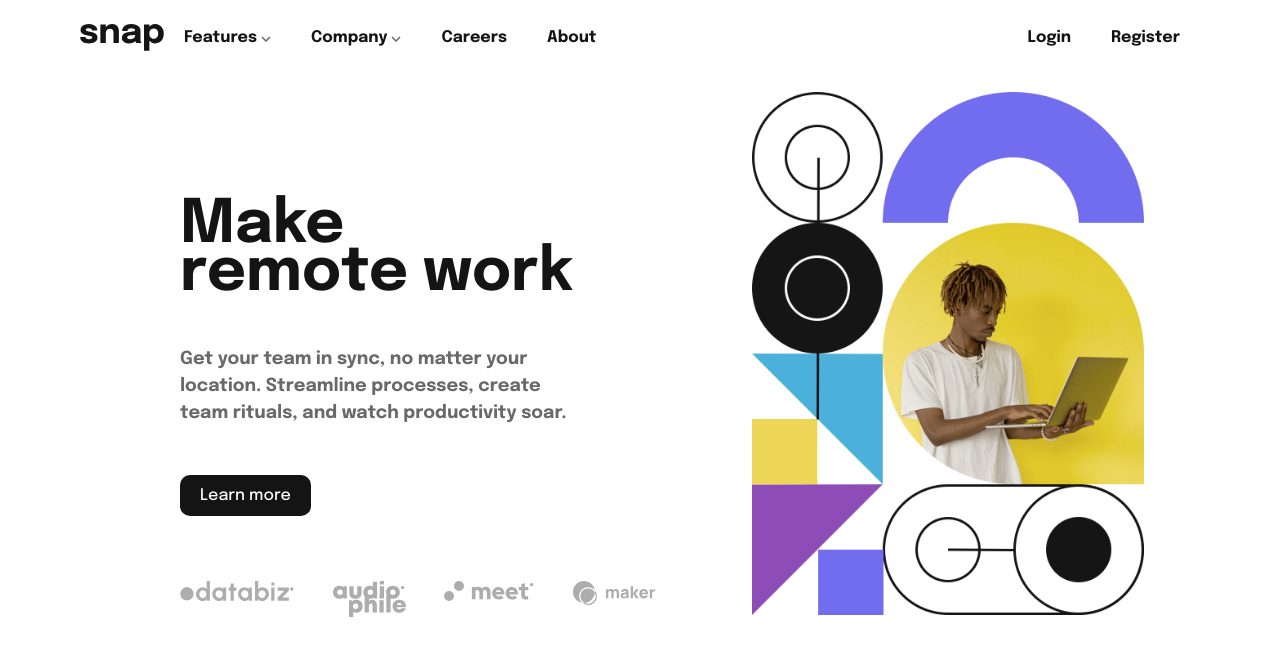
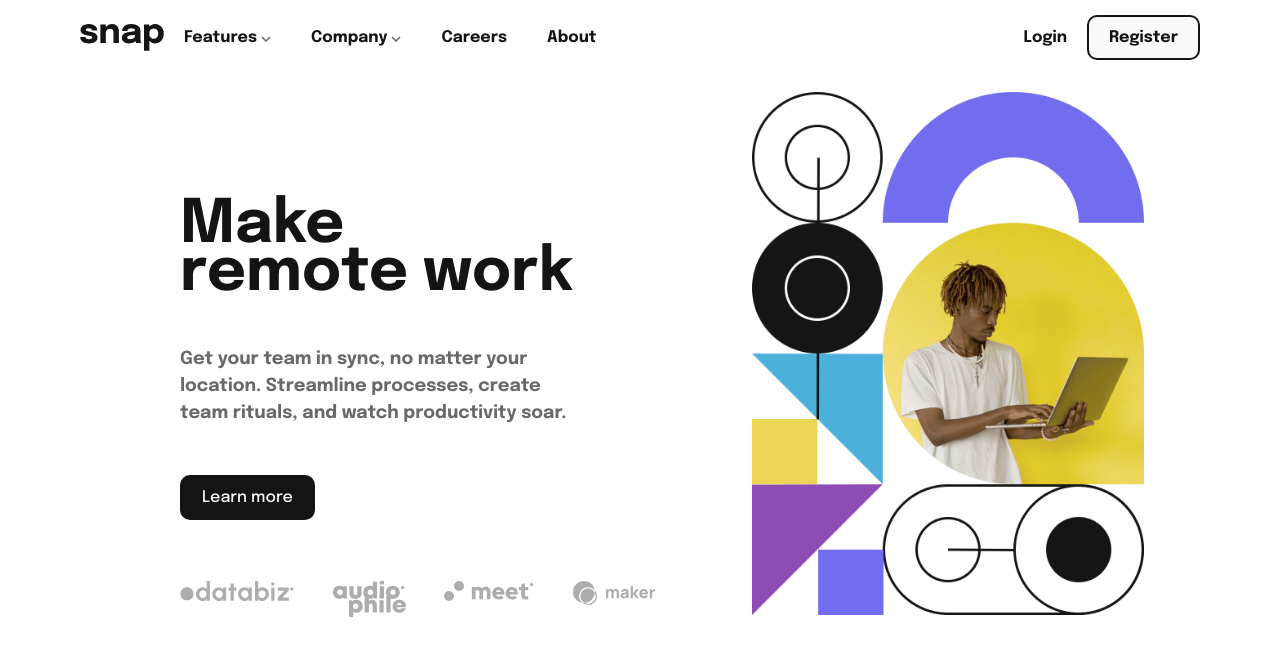
Before and after one commit to Dseals82/frontend-mentor-challenge, a React (Create React App) app: page / in a window 1280 px wide. Shown: the top 656 px of the page. Built offline with nearby package versions, Linux system fonts and the light colour scheme.

Commit message:
added transition styling to buttons

```diff
--- a/src/App.js
+++ b/src/App.js
@@ -24,7 +24,7 @@ const App = () => {
 
         <div className="nav-right">
           <a href="/" className="nav__links">Login</a>
-          <a href="/" className="nav__links">Register</a>
+          <a href="/" className="nav__links main__btn-inverted">Register</a>
           <Hamburger className='hamburger'/>
         </div>
 
--- a/src/index.css
+++ b/src/index.css
@@ -126,10 +126,32 @@ button {
 .main__btn {
   background-color: var(--color-black);
   color: var(--color-white);
+  border: 2px solid var(--color-black);
   align-self: start;
   padding: 12px 20px;
   border-radius: 10px;
   margin-bottom: 3rem;
+  transition: all 0.4s;
+}
+.main__btn:hover {
+  background-color: var(--color-white);
+  color: var(--color-black);
+  border: 2px solid var(--color-black);
+}
+.main__btn-inverted {
+  background-color: var(--color-white);
+  color: var(--color-black);
+  align-self: start;
+  padding: 12px 20px;
+  border-radius: 10px;
+  margin-bottom: 0;
+  border: 2px solid var(--color-black);
+}
+.main__btn-inverted:hover {
+  background-color: var(--color-black);
+  color: var(--color-white);
+  border: 2px solid var(--color-black);
+  transition: all 0.4s;
 }
 
 @media (max-width: 1141px) {
```
